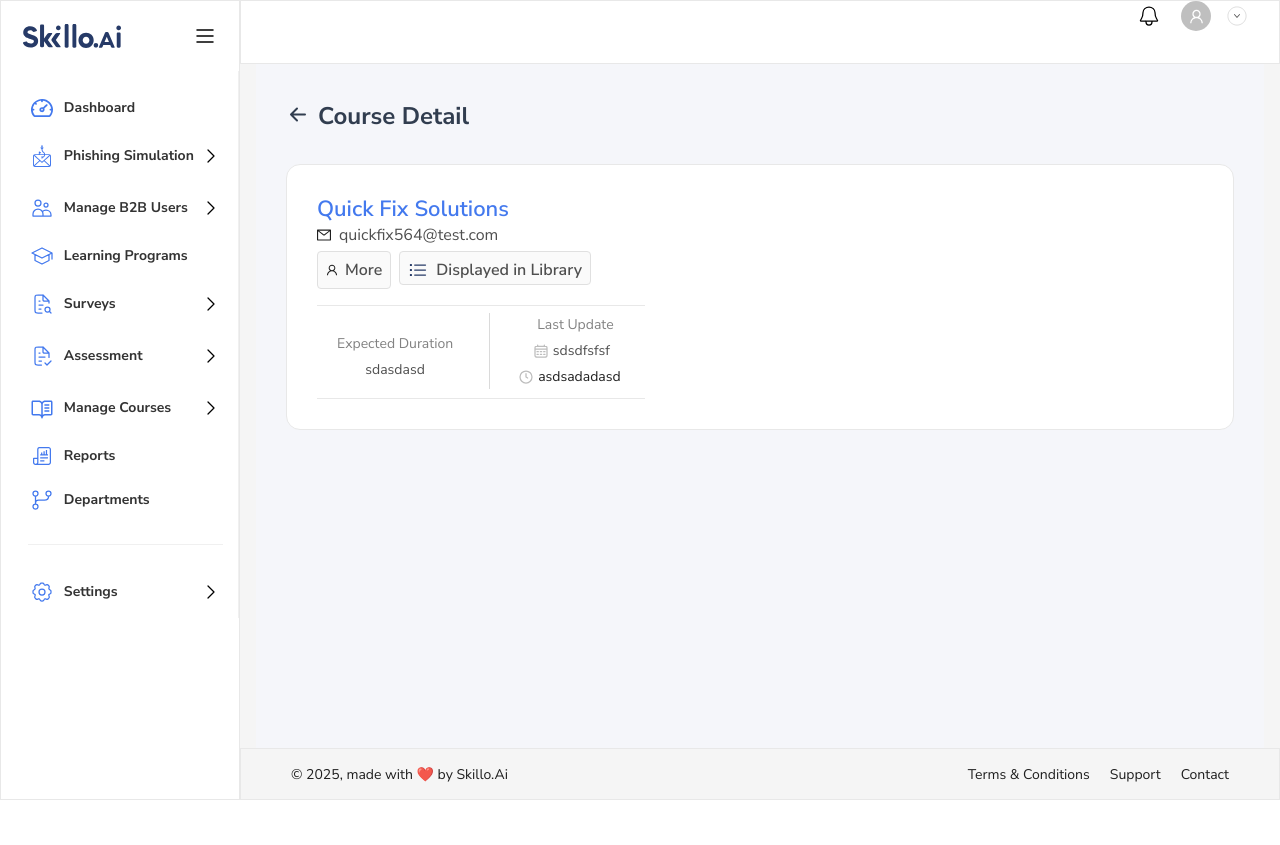
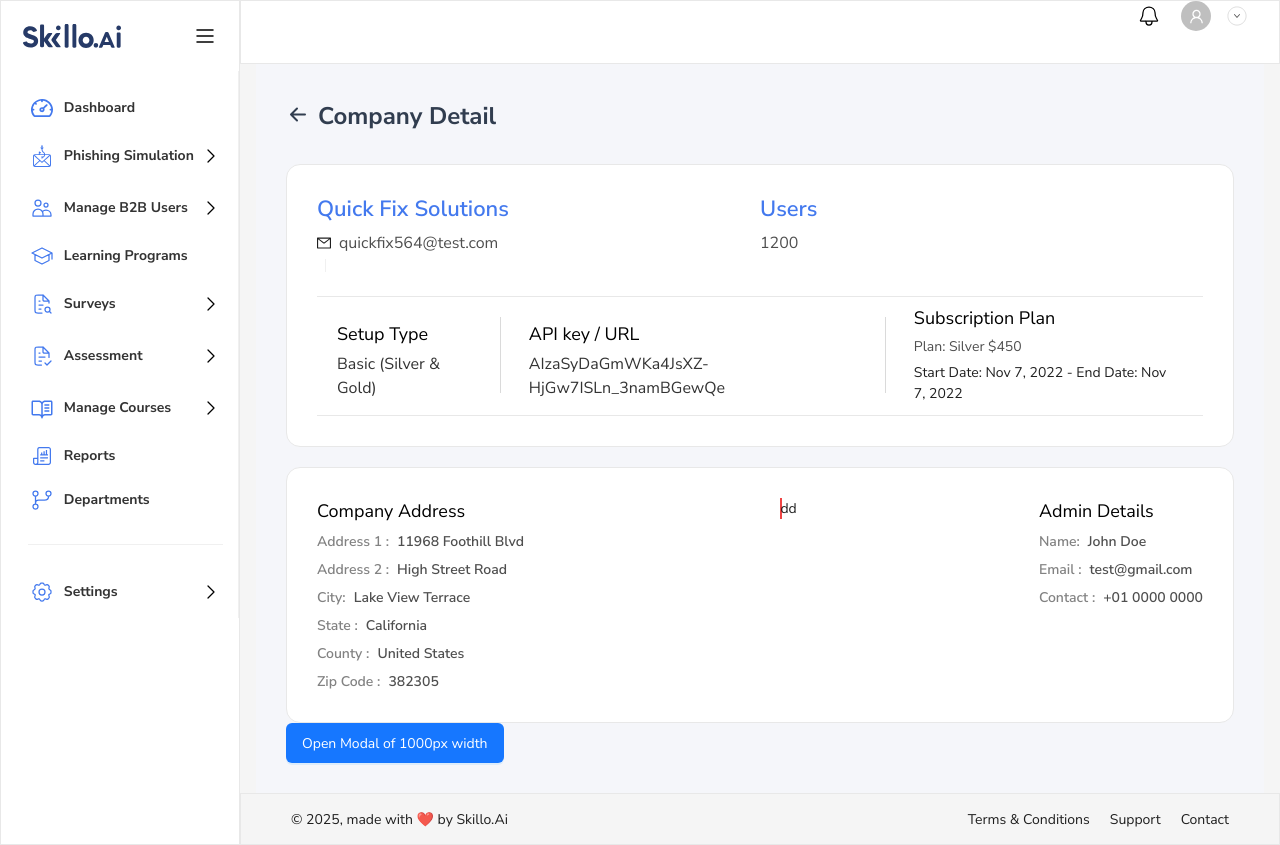
Before and after one commit to PrajapatRiddhi/employee-training-platform-super-admin-frontend, a Next.js app: page /company/view in a window 1280 px wide. Before the commit the page ends 800 px from the top, so only its background shows below. Built offline with nearby package versions, Linux system fonts and the light colour scheme.

Commit message:
done forrgot api

```diff
--- /dev/null
+++ b/src/components/Modals/ConfromationModal.tsx
@@ -0,0 +1,34 @@
+import React, {useState} from "react";
+import {Button, Divider, Flex, Modal} from "antd";
+
+interface ConfromationModalProps {
+  mainTitle?: string;
+  description?: string;
+}
+
+const ConfromationModal: React.FC<ConfromationModalProps> = ({
+  mainTitle,
+  description,
+}) => {
+  const [open, setOpen] = useState(false);
+  return (
+    <Flex vertical gap="middle" align="flex-start">
+      <Button type="primary" onClick={() => setOpen(true)}>
+        Open Modal of 1000px width
+      </Button>
+      <Modal
+        title={mainTitle}
+        open={open}
+        onOk={() => setOpen(false)}
+        onCancel={() => setOpen(false)}
+        width={814}
+        footer={null}
+      >
+        <Divider />
+        <div>{description}</div>
+      </Modal>
+    </Flex>
+  );
+};
+
+export default ConfromationModal;
--- a/src/interceptors/apiName.tsx
+++ b/src/interceptors/apiName.tsx
@@ -132,4 +132,5 @@ export const API_ENDPOINTS = {
   TEST_EMAIL_PHISHING_TEMPLATES: "/phishing-template/phishing-test-email",
   AUTOCOMPLETE_DEPARTMENT_DATA: "/department/autocomplete",
   CHANGE_COURSE_STATUS: "/course/change-status",
+  RESETPASSWORD_SUPER_ADMIN: "/reset-password",
 };
--- a/src/pages/company/view.tsx
+++ b/src/pages/company/view.tsx
@@ -10,11 +10,8 @@ import UrlIcon from "@/src/components/Icons/UrlIcon";
 import moment from "moment";
 import {useLoader} from "@/src/components/Loader/LoaderProvider";
 import {useRouter} from "next/router";
-import TagComponent from "@/src/components/TagComponent";
 import {MailOutlined, UserOutlined} from "@ant-design/icons";
-import DisplayedLibraryIcon from "@/src/components/Icons/DisplayedLibraryIcon";
-import CalendarAltIcon from "@/src/components/Icons/CalendarAltIcon";
-import ClockIcon from "@/src/components/Icons/ClockIcon";
+import ConfromationModal from "@/src/components/Modals/ConfromationModal";
 
 const ViewCompany: FC = () => {
   const router = useRouter();
@@ -64,7 +61,7 @@ const ViewCompany: FC = () => {
             <LeftArrowIcon />
           </div>
           <div className="text-[24px] font-[700] text-[#313D4F] mb-[30px] ml-2 pt-1">
-            Course Detail
+            Company Detail
           </div>
         </div>
         <div>
@@ -75,31 +72,22 @@ const ViewCompany: FC = () => {
                   <div className="text-[#4379EE] text-[22px]  font-[600] leading-[28px]">
                     Quick Fix Solutions
                   </div>
-                  <div className="flex gap-2">
+                  <div className="flex gap-2 mt-2">
                     <MailOutlined />
-                    <div className="text-[#4F4F4F] text-[16px] leading-[24px font-[400]">quickfix564@test.com</div>
+                    <div className="text-[#4F4F4F] text-[16px] leading-[24px font-[400]">
+                      quickfix564@test.com
+                    </div>
                   </div>
-
-                  <div className="flex mt-1 h-[34px] text-center cursor-pointer">
-                    <div>
-                      <TagComponent
-                        title={
-                          <div className="!text-[16px] text-[#4F4F4F] text-list">
-                            More
-                          </div>
-                        }
-                        icon={<UserOutlined />}
-                      />
+                  <Divider type="vertical" />
+                </div>
+                <div className="w-full">
+                  <div className="text-[#4379EE] text-[22px]  font-[600] leading-[28px]">
+                    Users
+                  </div>
+                  <div className="flex gap-2 mt-2">
+                    <div className="text-[#4F4F4F] text-[16px] leading-[24px font-[400]">
+                      1200
                     </div>
-
-                    <TagComponent
-                      title={
-                        <div className="!text-[16px] text-[#4F4F4F] text-list pl-2">
-                          {"Displayed in Library"}
-                        </div>
-                      }
-                      icon={<DisplayedLibraryIcon />}
-                    />
                   </div>
                 </div>
                 {/* {viewCourseDetails?.isSystemCourse === "No" ? (
@@ -119,33 +107,47 @@ const ViewCompany: FC = () => {
               <div className="flex mt-5">
                 <div className="flex-grow gap-0">
                   <div className="divider-level-table w-fit flex items-center">
-                    <div className="p-[20px] list-data-wrapped flex flex-col items-center justify-center gap-[5px]">
-                      <div className="text-[14px] text-[#828282] font-normal mr-2">
-                        Expected Duration
+                    <div className="p-[20px] list-data-wrapped flex flex-col  gap-[5px]">
+                      <div className="text-[18px] font-[400]  text-[#000000]  leading-[26px] mr-2">
+                        Setup Type
                       </div>
-                      <div className="text-[14px] !text-[#4F4F4F] font-normal mr-2">
-                        sdasdasd
+                      <div className="text-[16px] !text-[#333333] font-[400] leading-[24px] mr-2">
+                        Basic (Silver & Gold)
                       </div>
                     </div>
                     <Divider
                       type="vertical"
                       className="bg-[#E8E8E8] w-[1px] h-[76px]"
                     />
-                    <div className="p-[20px]  list-data-wrapped flex flex-col items-center justify-center gap-[5px]">
-                      <div className="text-[14px] text-[#828282] font-normal ml-2">
-                        Last Update
+                    <div className="p-[20px]  list-data-wrapped flex flex-col  gap-[5px]">
+                      <div className="text-[18px] font-[400]  text-[#000000]  leading-[26px]">
+                        API key / URL
                       </div>
                       <div className="flex items-center gap-1">
-                        <CalendarAltIcon />
+                        <div className="text-[16px] !text-[#333333] font-[400] leading-[24px]">
+                          {" "}
+                          AIzaSyDaGmWKa4JsXZ-HjGw7ISLn_3namBGewQe
+                        </div>
+                      </div>
+                    </div>
+
+                    <Divider
+                      type="vertical"
+                      className="bg-[#E8E8E8] w-[1px] h-[76px]"
+                    />
+                    <div className="p-[20px]  list-data-wrapped flex flex-col  gap-[5px]">
+                      <div className="text-[18px] font-[400]  text-[#000000]  leading-[26px]">
+                        Subscription Plan
+                      </div>
+                      <div className="flex  gap-1">
                         <div className="text-[14px] text-[#4F4F4F]">
                           {" "}
-                          sdsdfsfsf
+                          Plan: Silver $450
                         </div>
                       </div>
 
                       <div className="flex items-center gap-1 mr-1 mb-[11px]">
-                        <ClockIcon />
-                        asdsadadasd
+                        Start Date: Nov 7, 2022 - End Date: Nov 7, 2022
                       </div>
                     </div>
                   </div>
@@ -153,6 +155,101 @@ const ViewCompany: FC = () => {
               </div>
             </div>
           </div>
+
+          <div className="rounded-[10px] p-[30px] custom-card">
+            <div className="flex justify-between">
+              <div>
+                <div className="text-[18px] font-[400] leading-[26px] text-[#000000]">
+                  Company Address
+                </div>
+                <div className="flex gap-2 mt-2">
+                  <div className="text-[14px] font-[600] leading-[20px] text-[#828282]">
+                    Address 1 :{" "}
+                  </div>
+                  <div className="text-[14px] font-[600] leading-[20px] text-[#4F4F4F]">
+                    11968 Foothill Blvd
+                  </div>
+                </div>
+                <div className="flex gap-2 mt-2">
+                  <div className="text-[14px] font-[600] leading-[20px] text-[#828282]">
+                    Address 2 :{" "}
+                  </div>
+                  <div className="text-[14px] font-[600] leading-[20px] text-[#4F4F4F]">
+                    High Street Road
+                  </div>
+                </div>
+                <div className="flex gap-2 mt-2">
+                  <div className="text-[14px] font-[600] leading-[20px] text-[#828282]">
+                    City:
+                  </div>
+                  <div className="text-[14px] font-[600] leading-[20px] text-[#4F4F4F]">
+                    Lake View Terrace
+                  </div>
+                </div>
+
+                <div className="flex gap-2 mt-2">
+                  <div className="text-[14px] font-[600] leading-[20px] text-[#828282]">
+                    State :
+                  </div>
+                  <div className="text-[14px] font-[600] leading-[20px] text-[#4F4F4F]">
+                    California
+                  </div>
+                </div>
+
+                <div className="flex gap-2 mt-2">
+                  <div className="text-[14px] font-[600] leading-[20px] text-[#828282]">
+                    County :
+                  </div>
+                  <div className="text-[14px] font-[600] leading-[20px] text-[#4F4F4F]">
+                    United States
+                  </div>
+                </div>
+                <div className="flex gap-2 mt-2">
+                  <div className="text-[14px] font-[600] leading-[20px] text-[#828282]">
+                    Zip Code :
+                  </div>
+                  <div className="text-[14px] font-[600] leading-[20px] text-[#4F4F4F]">
+                    382305
+                  </div>
+                </div>
+              </div>
+              <div className="w-[2px] bg-red-500 h-full mx-6">dd</div>
+              <div>
+                <div className="text-[18px] font-[400] leading-[26px] text-[#000000]">
+                  Admin Details
+                </div>
+
+                <div className="flex gap-2 mt-2">
+                  <div className="text-[14px] font-[600] leading-[20px] text-[#828282]">
+                    Name:{" "}
+                  </div>
+                  <div className="text-[14px] font-[600] leading-[20px] text-[#4F4F4F]">
+                    John Doe
+                  </div>
+                </div>
+                <div className="flex gap-2 mt-2">
+                  <div className="text-[14px] font-[600] leading-[20px] text-[#828282]">
+                    Email :
+                  </div>
+                  <div className="text-[14px] font-[600] leading-[20px] text-[#4F4F4F]">
+                    test@gmail.com
+                  </div>
+                </div>
+                <div className="flex gap-2 mt-2">
+                  <div className="text-[14px] font-[600] leading-[20px] text-[#828282]">
+                    Contact :
+                  </div>
+                  <div className="text-[14px] font-[600] leading-[20px] text-[#4F4F4F]">
+                    +01 0000 0000
+                  </div>
+                </div>
+              </div>
+            </div>
+          </div>
+          <ConfromationModal
+            mainTitle="Test Data"
+            description={"You are Holding 1 selected User."}
+          />
         </div>
       </SidebarLayout>
     </div>
--- a/src/pages/reset-password.tsx
+++ b/src/pages/reset-password.tsx
@@ -26,7 +26,7 @@ const ChangePassword: FC = () => {
         router.push("/login");
       }
       const resetPassword: any = await axiosInstance.post(
-        API_ENDPOINTS.COMPANY_RESET_PASSWORD,
+        API_ENDPOINTS.RESETPASSWORD_SUPER_ADMIN,
         JSON.stringify({
           password: values.confirmPassword,
           token,
```
